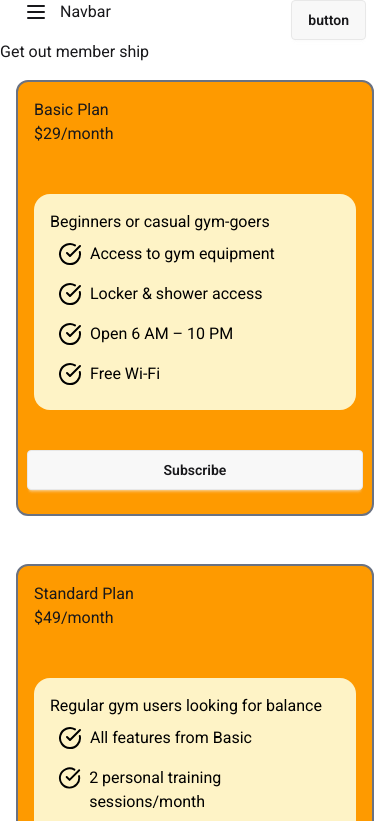
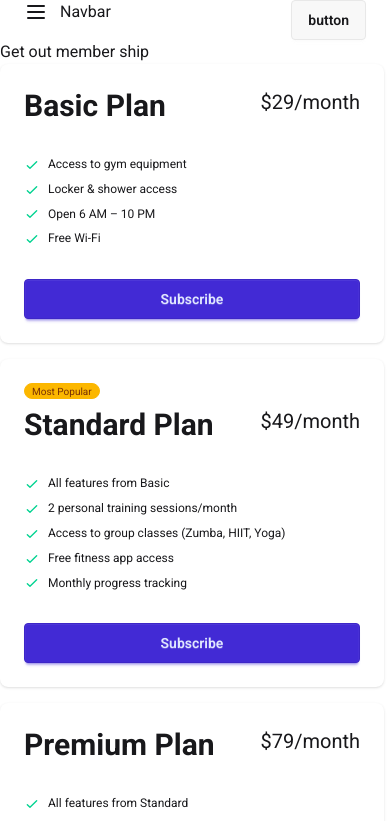
Before and after one commit to trmtanjil/mileStone-8, a React (Vite) app: page / in a window 390 px wide. Shown: the top 821 px of the page. Built offline with nearby package versions, Linux system fonts and the light colour scheme.

Commit message:
daisy ui modify responsive pricing cart compleat commit

```diff
--- a/public/pricingData.json
+++ b/public/pricingData.json
@@ -12,6 +12,7 @@
     },
     {
       "name": "Standard Plan",
+      "popular" : "true",
       "price": "$49/month",
       "target": "Regular gym users looking for balance",
       "features": [
--- /dev/null
+++ b/src/assets/components/daysiPricingCart/daysiPricingCart.jsx
@@ -0,0 +1,32 @@
+import React from 'react';
+
+const DaysiPricingCart = ({pricing}) => {
+    const {name, price, features,popular}=pricing
+    return (
+        <div className="card w-96 bg-base-100 shadow-sm ">
+  <div className="card-body   ">
+   {popular &&  <span className="badge badge-xs badge-warning">Most Popular</span>}
+    <div className="flex justify-between">
+      <h2 className="text-3xl font-bold">{name}</h2>
+      <span className="text-xl">{price}</span>
+    </div>
+    <ul className="mt-6 flex flex-col gap-2 text-xs flex-1">
+
+    {
+        features.map((feature,index)=>
+            <li>
+            <svg xmlns="http://www.w3.org/2000/svg" className="size-4 me-2 inline-block text-success" fill="none" viewBox="0 0 24 24" stroke="currentColor"><path strokeLinecap="round" strokeLinejoin="round" strokeWidth="2" d="M5 13l4 4L19 7" /></svg>
+            <span key={index}>{feature} </span>
+          </li>
+        )
+    }
+    </ul>
+    <div className="mt-6">
+      <button className="btn btn-primary btn-block">Subscribe</button>
+    </div>
+  </div>
+</div>
+    );
+};
+
+export default DaysiPricingCart;
--- a/src/assets/components/pricignData/PricingData.jsx
+++ b/src/assets/components/pricignData/PricingData.jsx
@@ -1,5 +1,6 @@
 import React, { use } from 'react';
 import PricingCart from './PricingCart';
+import DaysiPricingCart from '../daysiPricingCart/daysiPricingCart';
 
 const PricingData = ({pricingFechData}) => {
 
@@ -11,12 +12,21 @@ const pricinguse = use(pricingFechData)
 
             <h2>Get out member ship </h2>
             <div className='grid md:grid-cols-3 gap-4's>
-                {
+                {/* {
                     pricinguse.map(pricing=>
                         <PricingCart
                         key={pricing.id}
                         pricing={pricing}
                         ></PricingCart>
+                    )
+                } */}
+
+                {
+                    pricinguse.map(pricing =>
+                        <DaysiPricingCart
+                        key={pricing.id}
+                        pricing={pricing}
+                        ></DaysiPricingCart>
                     )
                 }
             </div>
```
